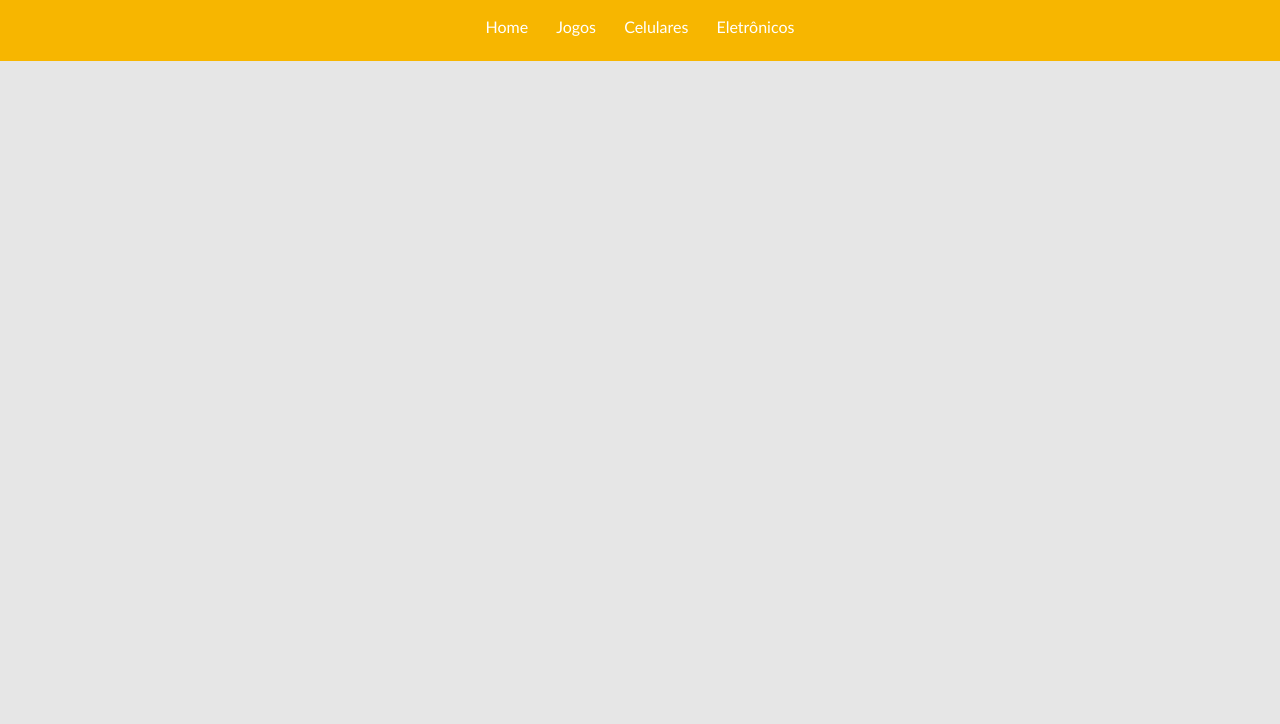
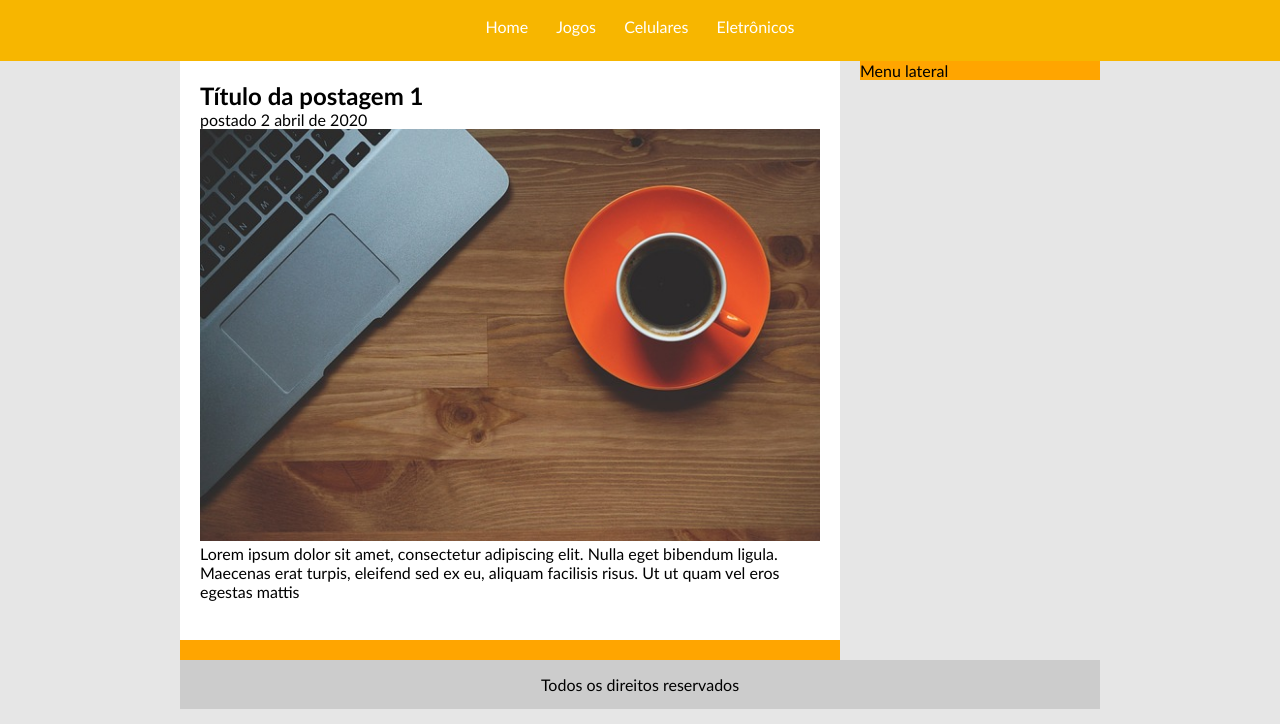
Before and after one commit to ngm1450/Projeto-TecBlog-UDEMY-, a plain HTML site: page index.html in a window 1280 px wide. Shown: the part 76-800 px from the top of the page. Drawn offline with Linux system fonts and the light colour scheme.

Commit message:
Configuração das divs das postagens

```diff
--- a/css/estilo.css
+++ b/css/estilo.css
@@ -21,6 +21,37 @@ body{
 }
 #area-logo, #area-menu{
     padding: 10px;
+}
+
+#area-principal{
+
+    width: 920px;
+    margin: 0 auto;
+}
+
+#area-postagens, #area-lateral{
+    background: orange;
+}
+
+#area-postagens{
+    width: 660px;
+    float: left;
+}
+#area-lateral{
+    width: 240px;
+    float: right;
+
+}
+.postagem{
+    padding: 20px;
+    margin-bottom: 20px;
+    background: white;
+}
+#rodape{
+    background: #ccc;
+    clear: both;
+    padding: 15px;
+    text-align: center;
 }
 
 /*
--- a/index.html
+++ b/index.html
@@ -26,6 +26,32 @@
 
         </div>
 
+        <div id="area-principal">
+            <div id="area-postagens">
+                <!--abertura da postagem-->
+                <div class="postagem">
+
+                    <h2>Título da postagem 1</h2>
+                    <span>postado 2 abril de 2020</span>
+                    <img width="620px" src="imagens/imagem1.jpg">
+                    <p>
+                        Lorem ipsum dolor sit amet, consectetur adipiscing
+                        elit. Nulla eget bibendum ligula. Maecenas erat turpis,
+                        eleifend sed ex eu, aliquam facilisis risus.
+                        Ut ut quam vel eros egestas mattis
+                    </p>
+                    <a href="">Leia mais</a>
+                </div> <!-- //fechamento da postagem -->
+
+            </div>
+            <div id="area-lateral">
+                Menu lateral
+            </div>
+            <div id="rodape">
+                Todos os direitos reservados
+            </div>
+        </div>
+
 
 
     </body>
```
